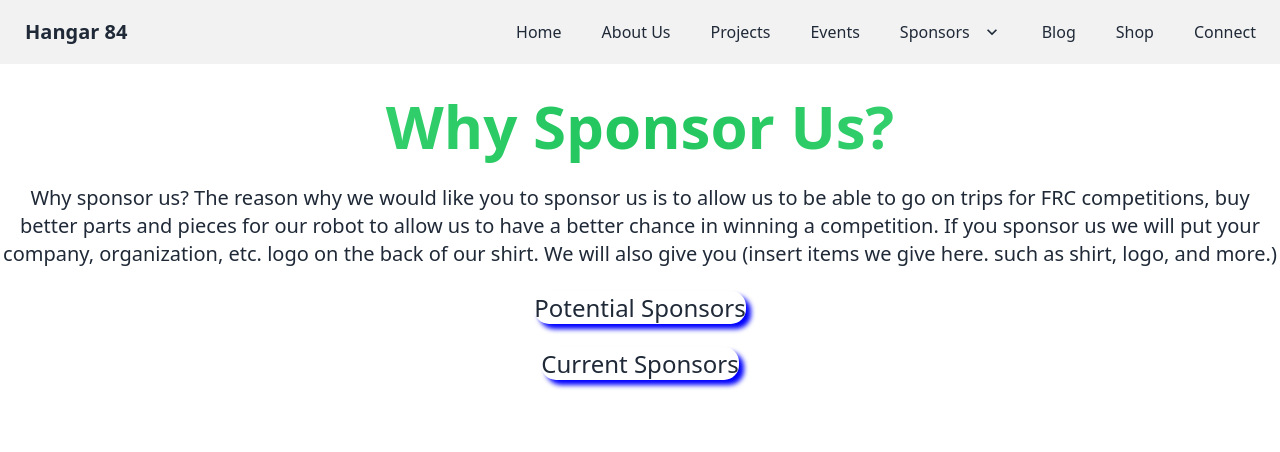
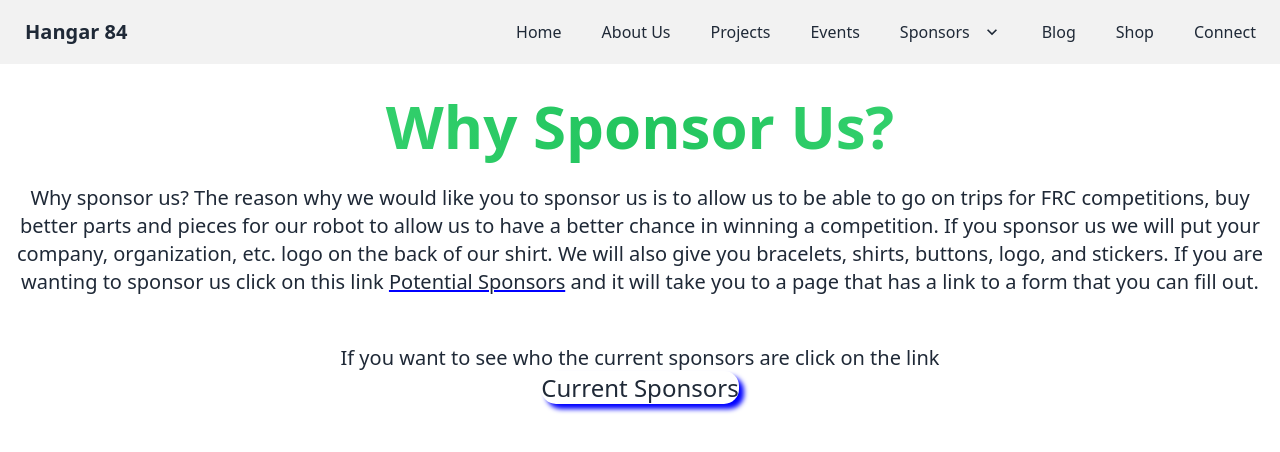
Before and after one commit to ZavionCyboron/hangar84.org, a SvelteKit app: page /why-sponsor-us in a window 1280 px wide. Shown: the top 452 px of the page. Built offline with nearby package versions, Linux system fonts and the light colour scheme.

Commit message:
feat: add more clarity and context to paragraph

```diff
--- a/src/routes/why-sponsor-us/+page.svelte
+++ b/src/routes/why-sponsor-us/+page.svelte
@@ -13,13 +13,15 @@
         </h1>
         <div>
             <p class="text-xl">
-                <!-- This is a draft and will be improved or changed later.-->
+                <!--This is paragraph will be improved, changed, or updated later.-->
                 Why sponsor us? The reason why we would like you to sponsor us is to allow us to be able to go on trips for FRC competitions,
                 buy better parts and pieces for our robot to allow us to have a better chance in winning a competition.
                 If you sponsor us we will put your company, organization, etc. logo on the back of our shirt.
-                We will also give you (insert items we give here. such as shirt, logo, and more.)
-            </p><br>
-            <a href="https://hangar84.org/potential-sponsors/" style="box-shadow: 5px 5px 5px blue; border-radius: 15px" class="text-2xl">Potential Sponsors</a><br><br>
+                We will also give you bracelets, shirts, buttons, logo, and stickers. If you are wanting to
+                sponsor us click on this link <a href="https://hangar84.org/potential-sponsors/"><u style="text-decoration-color: blue;">Potential Sponsors</u></a>
+                and it will take you to a page that has a link to a form that you can fill out.
+            </p><br><br>
+            <p class="text-xl">If you want to see who the current sponsors are click on the link</p>
             <a href="https://hangar84.org/current-sponsors/" style="box-shadow: 5px 5px 5px blue; border-radius: 15px;" class="text-2xl">Current Sponsors</a><br>
         </div>
     </div>
```
